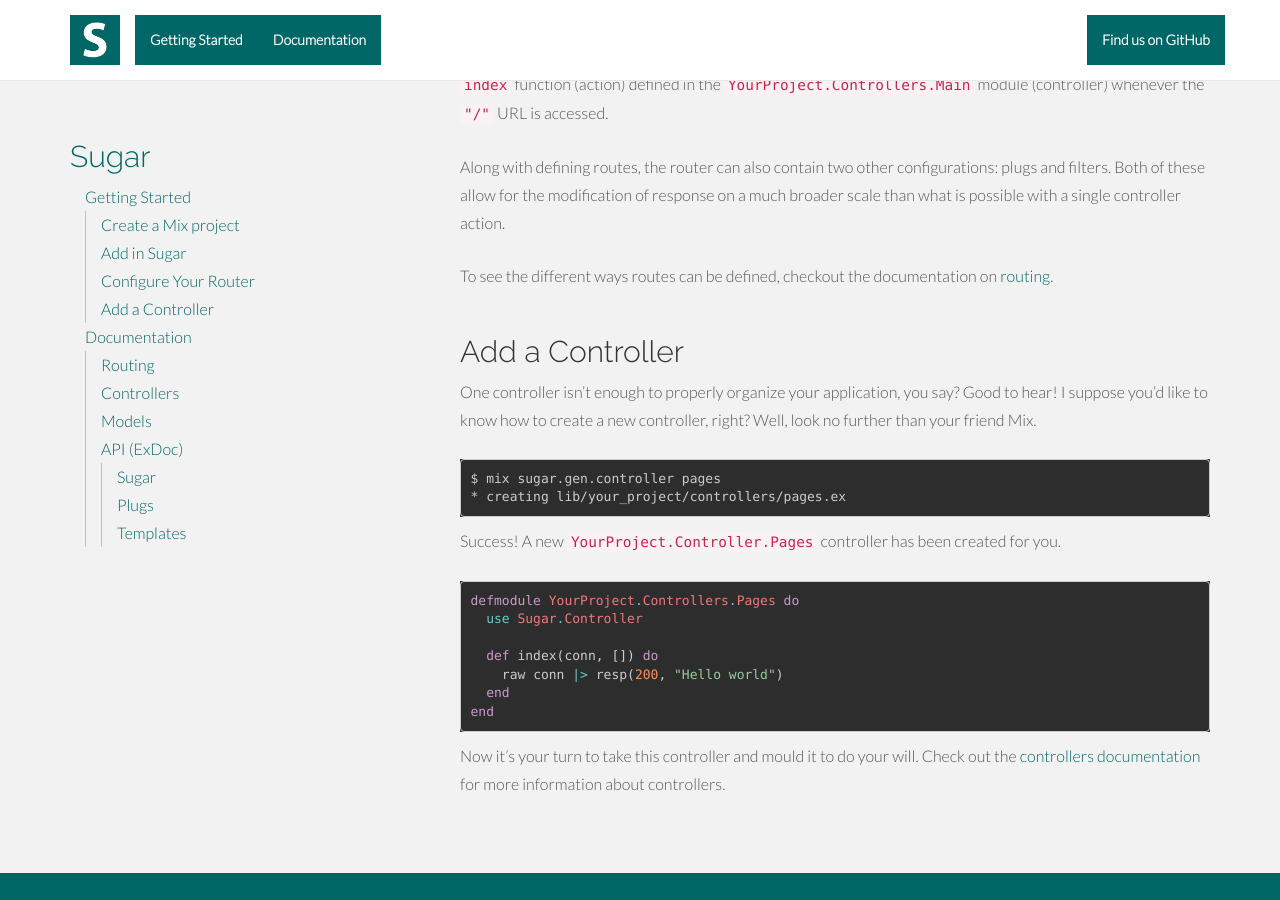
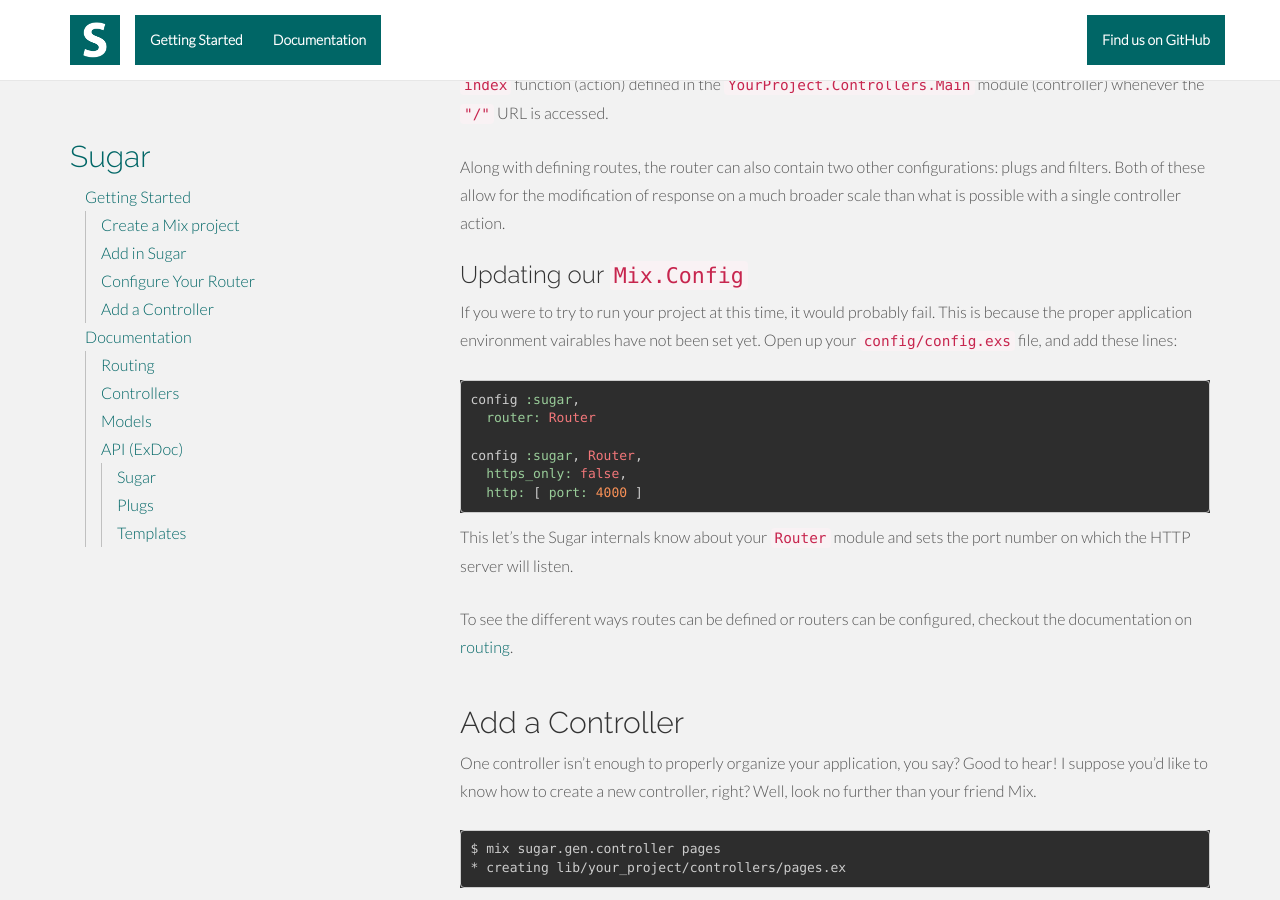
Before and after one commit to sugar-framework/sugar-framework.github.io, a Jekyll site: the page built from _posts/2014-02-15-geting-started-index.md, in a window 1280 px wide and 900 px high, scrolled down 4315 px. Built offline with Jekyll 4.4.1, drawn with Linux system fonts in a browser that asks for light colours; nearby versions of some CDN libraries; Markdown is read by kramdown in place of the engine named in the settings.

Commit message:
adding config note

````diff
--- a/_posts/2014-02-15-geting-started-index.md
+++ b/_posts/2014-02-15-geting-started-index.md
@@ -195,7 +195,22 @@ Routes are defined with the form `method route [guard], controller, action`, so
 
 Along with defining routes, the router can also contain two other configurations: plugs and filters. Both of these allow for the modification of response on a much broader scale than what is possible with a single controller action.
 
-To see the different ways routes can be defined, checkout the documentation on [routing](/docs/routing/).
+### Updating our `Mix.Config`
+
+If you were to try to run your project at this time, it would probably fail. This is because the proper application environment vairables have not been set yet. Open up your `config/config.exs` file, and add these lines:
+
+```elixir
+config :sugar,
+  router: Router
+
+config :sugar, Router,
+  https_only: false,
+  http: [ port: 4000 ]
+```
+
+This let's the Sugar internals know about your `Router` module and sets the port number on which the HTTP server will listen.
+
+To see the different ways routes can be defined or routers can be configured, checkout the documentation on [routing](/docs/routing/).
 
 <section id="add-a-controller"></section>
 ## Add a Controller
````
